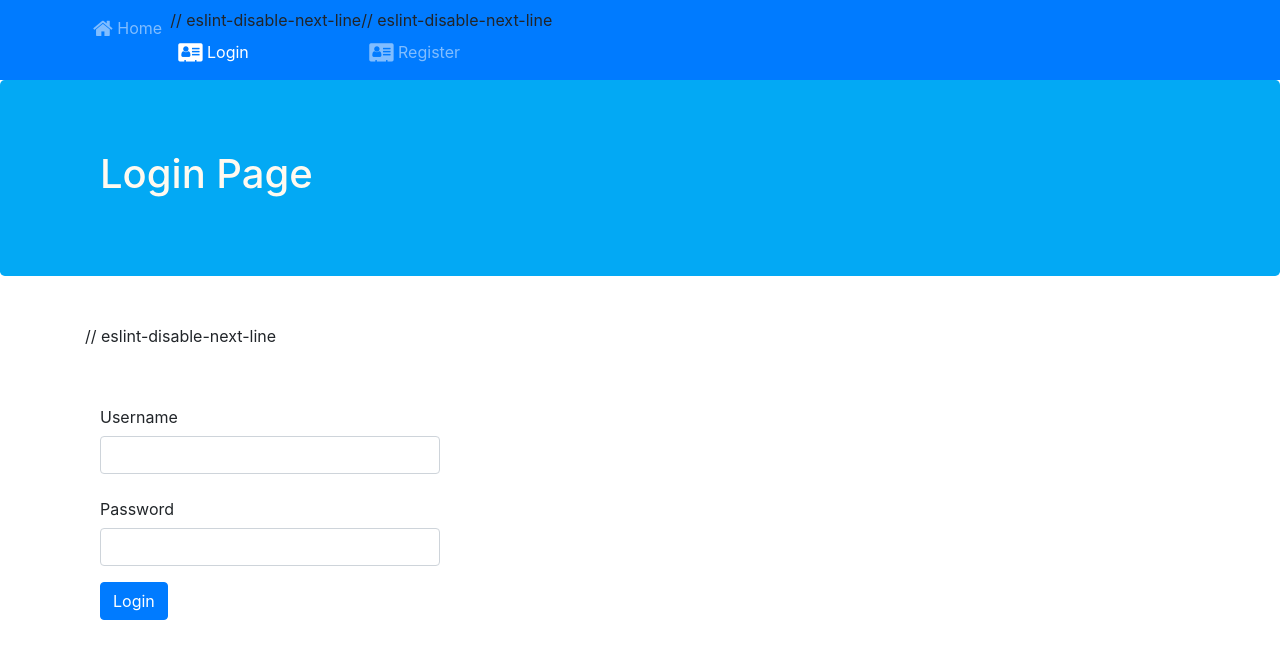
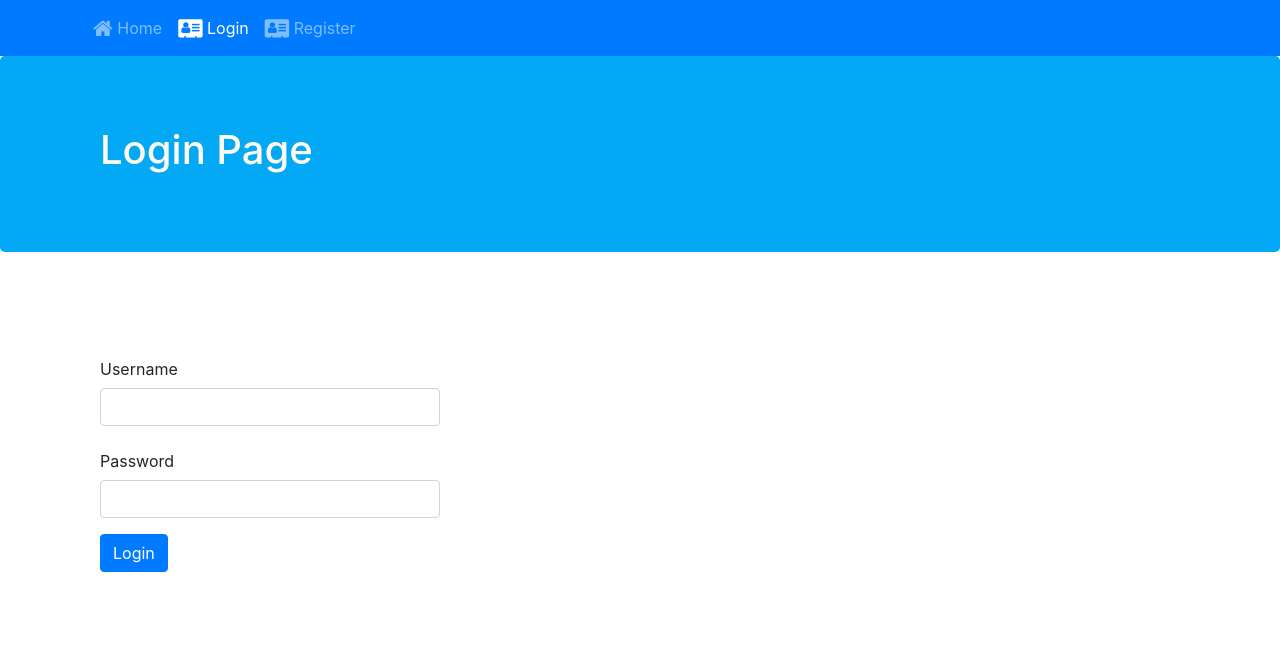
Before and after one commit to aghyadalbalkhi-ASAC/mini-CRM-system-FrontEnd, a React (Create React App) app: page /login in a window 1280 px wide. Shown: the top 658 px of the page. Built offline with nearby package versions, Linux system fonts and the light colour scheme; no server answers.

Commit message:
fix eslint

```diff
--- a/src/components/DashboardComponent/DataView.js
+++ b/src/components/DashboardComponent/DataView.js
@@ -1,5 +1,5 @@
 // DataView is a presentional Component used to render dashboard view
-// eslint-disable-next-line
+
 import react from 'react';
 import {Table,Jumbotron,Button} from 'reactstrap';
 import { Link } from 'react-router-dom';
--- a/src/components/HeaderComponent/Header.js
+++ b/src/components/HeaderComponent/Header.js
@@ -30,11 +30,11 @@ class Header extends Component {
                                 <NavLink  className="nav-link"  to='/home'><span className="fa fa-home fa-lg"></span> Home</NavLink>
                             </NavItem>
                             <NavItem>
-                            // eslint-disable-next-line
+
                                 <NavLink className="nav_right" className="nav-link" to='/login'><span className="fa fa-address-card fa-lg"></span> Login</NavLink>
                             </NavItem>
                             <NavItem>
-                                // eslint-disable-next-line
+
                                 <NavLink className="nav_right" className="nav-link" to='/Register'><span className="fa fa-address-card fa-lg"></span> Register</NavLink>
                             </NavItem>
                             </Nav>
--- a/src/components/LoginComponent/Login.js
+++ b/src/components/LoginComponent/Login.js
@@ -67,7 +67,7 @@ class Login extends Component {
             <br></br>
 
             <div className="container">
-            // eslint-disable-next-line
+
                             <div className="specialinput" className="row row-content">
                             <div className="col-12" >
                                 <Form onSubmit={this.login}>
--- a/src/components/RegisterComponent/Register.js
+++ b/src/components/RegisterComponent/Register.js
@@ -69,7 +69,7 @@ class Register extends Component {
             <br></br>
 
             <div className="container">
-            // eslint-disable-next-line
+
                             <div className="specialinput" className="row row-content">
                             <div className="col-12" >
                                 <Form onSubmit={this.register}>
```
